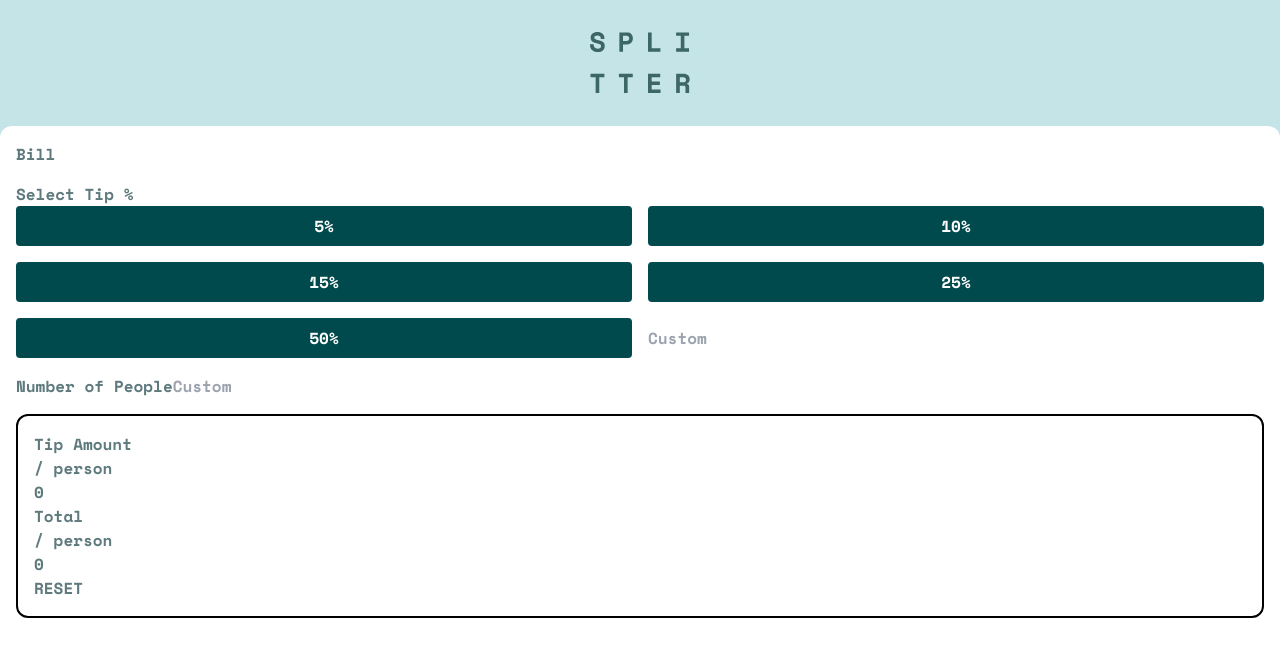
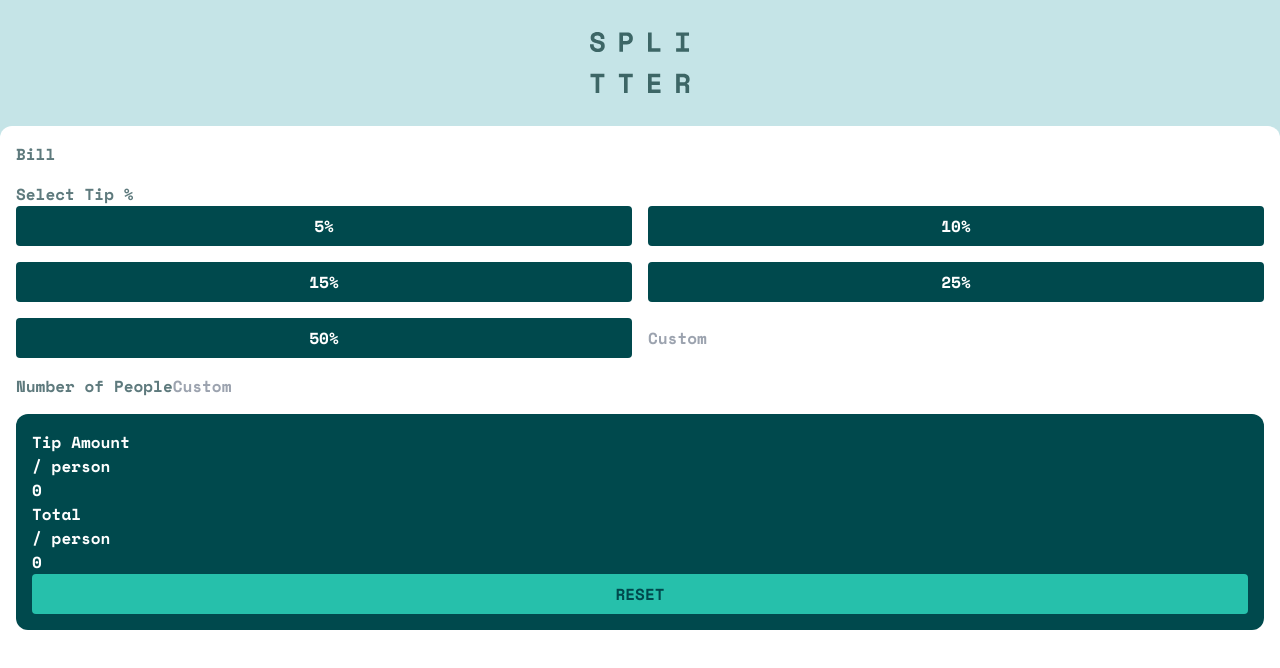
Before and after one commit to puyanwei/tip-calculator, a Next.js app: page / in a window 1280 px wide. Shown: the top 668 px of the page. Built offline with nearby package versions, Linux system fonts and the light colour scheme.

Commit message:
update button component & style summary section

```diff
--- a/components/Button.tsx
+++ b/components/Button.tsx
@@ -1,16 +1,19 @@
-import { ReactNode } from "react"
-
 interface ButtonProps {
   children: string
   onClick: () => void
+  theme?: ButtonTheme
 }
+type ButtonTheme = keyof typeof themeMap
 
-export function Button({ children, onClick }: ButtonProps) {
+const themeMap = {
+  dark: "bg-dark-cyan hover:bg-gray-cyan-100 hover:text-dark-cyan text-white",
+  light: "bg-cyan hover:bg-gray-cyan-100 hover:text-light-gray text-dark-cyan",
+} as const
+
+export function Button({ children, onClick, theme = "dark" }: ButtonProps) {
+  const buttonTheme = themeMap[theme]
   return (
-    <button
-      className="bg-dark-cyan hover:bg-gray-cyan-100 hover:text-dark-cyan text-white font-bold py-2 px-4 rounded w-full"
-      onClick={onClick}
-    >
+    <button className={`${buttonTheme} font-bold py-2 px-4 rounded w-full`} onClick={onClick}>
       {children}
     </button>
   )
--- a/containers/TippingSummary.tsx
+++ b/containers/TippingSummary.tsx
@@ -1,8 +1,14 @@
+import { Button } from "../components/Button"
+
 export function TippingSummary() {
   const totalPerPerson = 0
   const totalAmount = 0
+
+  function handleResetClick() {
+    console.log("handleResetClick")
+  }
   return (
-    <div className="border-black border-2 rounded-xl p-4">
+    <div className=" rounded-xl p-4 bg-dark-cyan text-white">
       <div>
         <div>
           <div>Tip Amount</div>
@@ -20,7 +26,9 @@ export function TippingSummary() {
         </div>
       </div>
 
-      <button>RESET</button>
+      <Button onClick={handleResetClick} theme="light">
+        RESET
+      </Button>
     </div>
   )
 }
```
